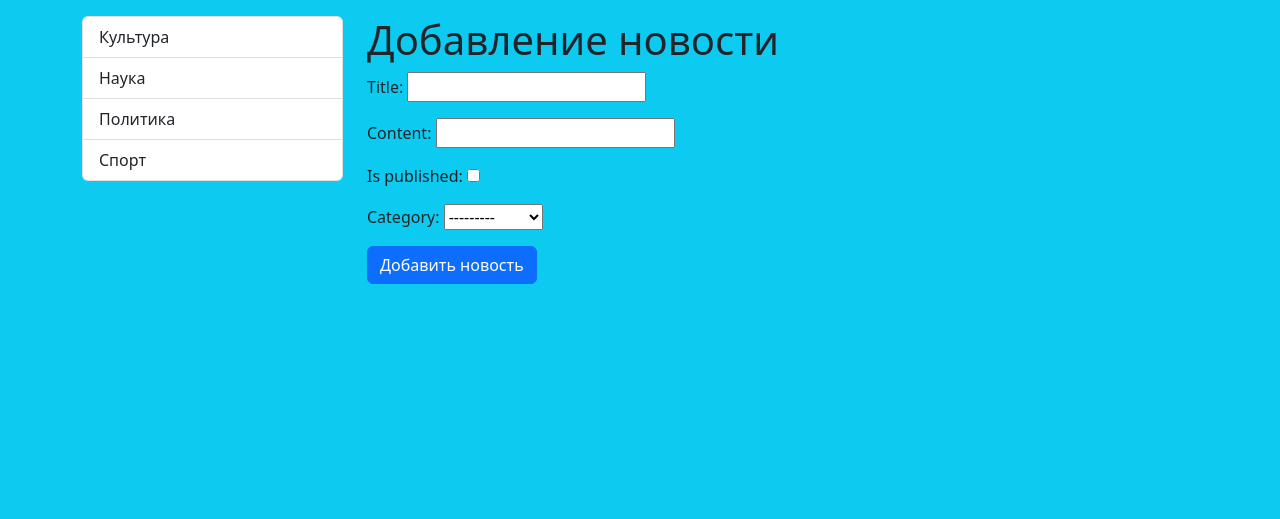
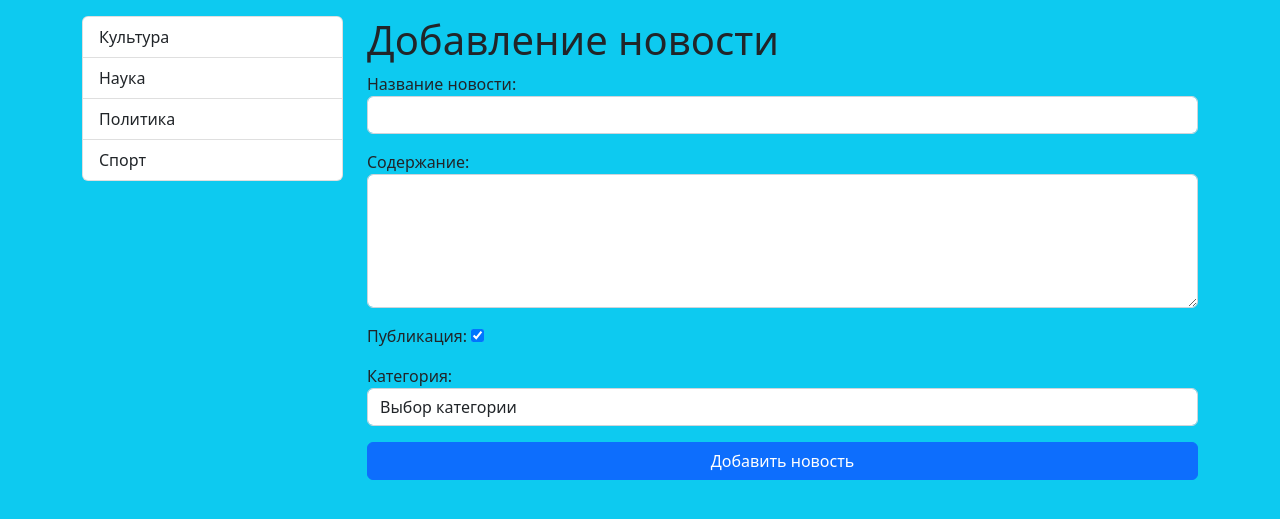
Before and after one commit to Staks-sor/djangoProjectmy, a Django app: page /news/add_news/ in a window 1280 px wide. Shown: the part 56-575 px from the top of the page. Run offline with Django 4.2, Linux system fonts and the light colour scheme; data comes from the database, SQL or seed files in the repository; some libraries are stand-ins or nearby versions.

Commit message:
работа с формами: настройка формы, красивый вывод формы, валидация

```diff
--- a/news/forms.py
+++ b/news/forms.py
@@ -3,8 +3,8 @@ from .models import Category
 
 
 class NewsForm(forms.Form):
-    title = forms.CharField(max_length=150)
-    content = forms.CharField()
+    title = forms.CharField(max_length=150, label='Название новости', widget=forms.TextInput(attrs={"class": "form-control"}))
+    content = forms.CharField(label='Содержание', required=False, widget=forms.Textarea(attrs={"class": "form-control", "rows": 5}))
     # photo = forms.ImageField(upload_to='photos/%Y/%m/%d/', verbose_name='Фото', blank=True)
-    is_published = forms.BooleanField()
-    category = forms.ModelChoiceField(queryset=Category.objects.all())
+    is_published = forms.BooleanField(label='Публикация', initial=True)
+    category = forms.ModelChoiceField(empty_label='Выбор категории', queryset=Category.objects.all(), label='Категория', widget=forms.Select(attrs={"class": "form-control"}))
--- a/news/templates/news/add_news.html
+++ b/news/templates/news/add_news.html
@@ -12,6 +12,58 @@
 <form action="{% url 'add_news' %}" method="post">
     {% csrf_token %}
     {{ form.as_p }}
-    <button type="submit" class="btn btn-primary btn-block">Добавить новость</button>
+
+{#    {{ form.non_field.errors }}#}
+{#    <div class="form-group">#}
+{#        <label for="{{ form.title.id_for_label }}" class="form-label">Название: </label>#}
+{#        {{ form.title }}#}
+{#        <div class="invalid-feedback">#}
+{#            {{ form.title.errors }}#}
+{#        </div>#}
+{#    </div>#}
+{##}
+{#    <div class="form-group">#}
+{#        <label for="{{ form.content.id_for_label }}" class="form-label">Содержание: </label>#}
+{#        {{ form.content }}#}
+{#        <div class="invalid-feedback">#}
+{#            {{ form.content.errors }}#}
+{#        </div>#}
+{#    </div>#}
+{##}
+{#     <div class="form-group">#}
+{#        <label for="{{ form.is_published.id_for_label }}" class="form-label">Опубликовано?: </label>#}
+{#        {{ form.is_published }}#}
+{#        <div class="invalid-feedback">#}
+{#            {{ form.is_published.errors }}#}
+{#        </div>#}
+{#    </div>#}
+{##}
+{#    <div class="form-group">#}
+{#        <label for="{{ form.category.id_for_label }}" class="form-label">Категория: </label>#}
+{#        {{ form.category }}#}
+{#        <div class="invalid-feedback">#}
+{#            {{ form.category.errors }}#}
+{#        </div>#}
+{#    </div>#}
+{#    {% for field in form %}#}
+{#    <div class="form_group">#}
+{#        {{ field.label_tag }}#}
+{#        {{ field }}#}
+{##}
+{#        <div class="invalid-feedback">#}
+{#            {{ field.errors }}#}
+{##}
+{#        </div>#}
+{#    </div>#}
+{##}
+{#    {% endfor %}#}
+
+
+
+    <div class="d-grid gap-2">
+        <button class="btn btn-primary" type="submit">Добавить новость</button>
+    </div>
 </form>
+
+{#<button type="submit" class="btn btn-primary btn-block">Добавить новость</button>#}
 {% endblock %}
--- a/news/views.py
+++ b/news/views.py
@@ -32,7 +32,7 @@ def view_news(request, news_id):
 
 def add_news(request):
     if request.method == 'POST':
-        pass
+        form = NewsForm(request.POST)
     else:
         form = NewsForm()
     return render(request, 'news/add_news.html', {'form': form})
```
